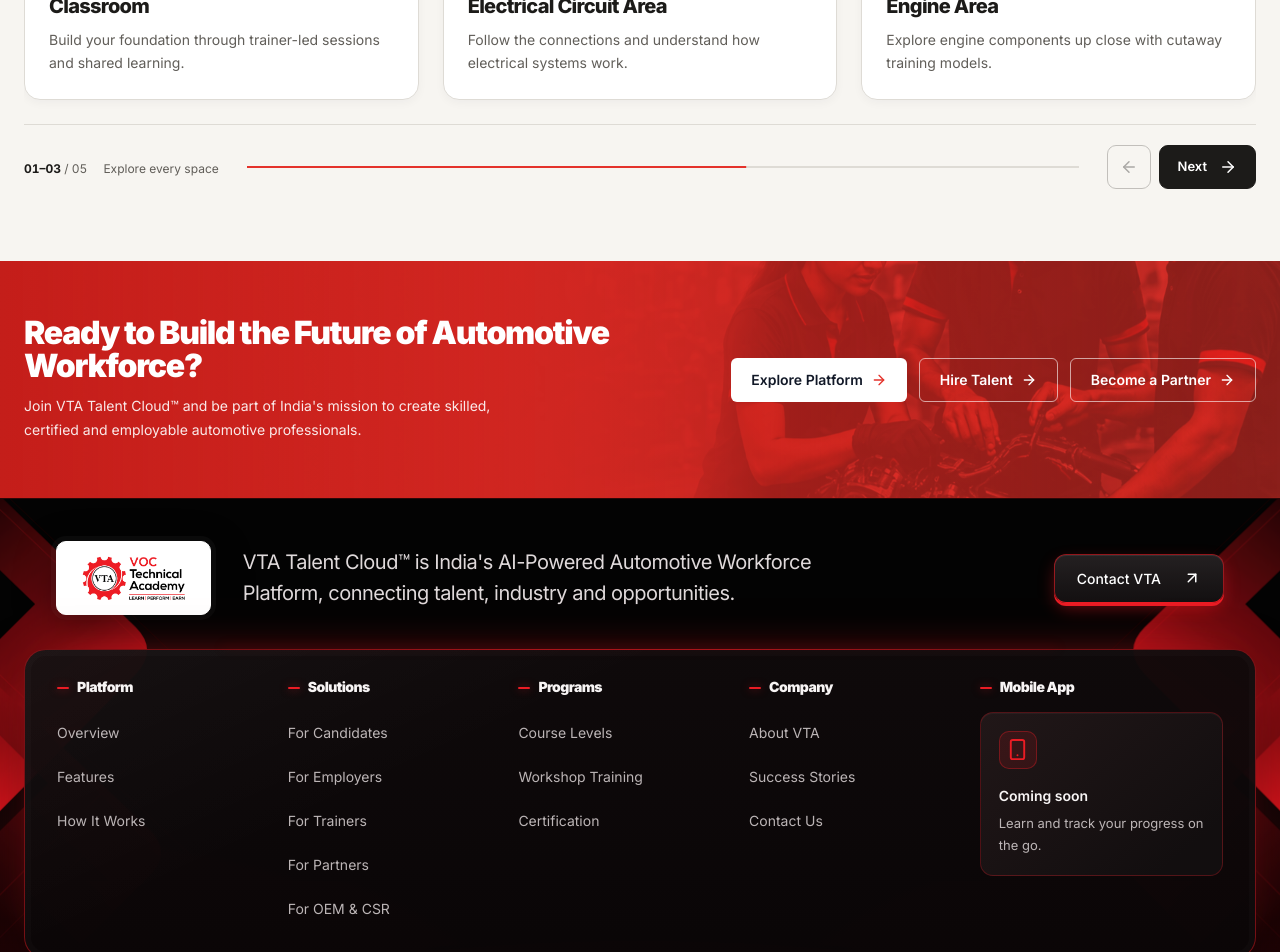
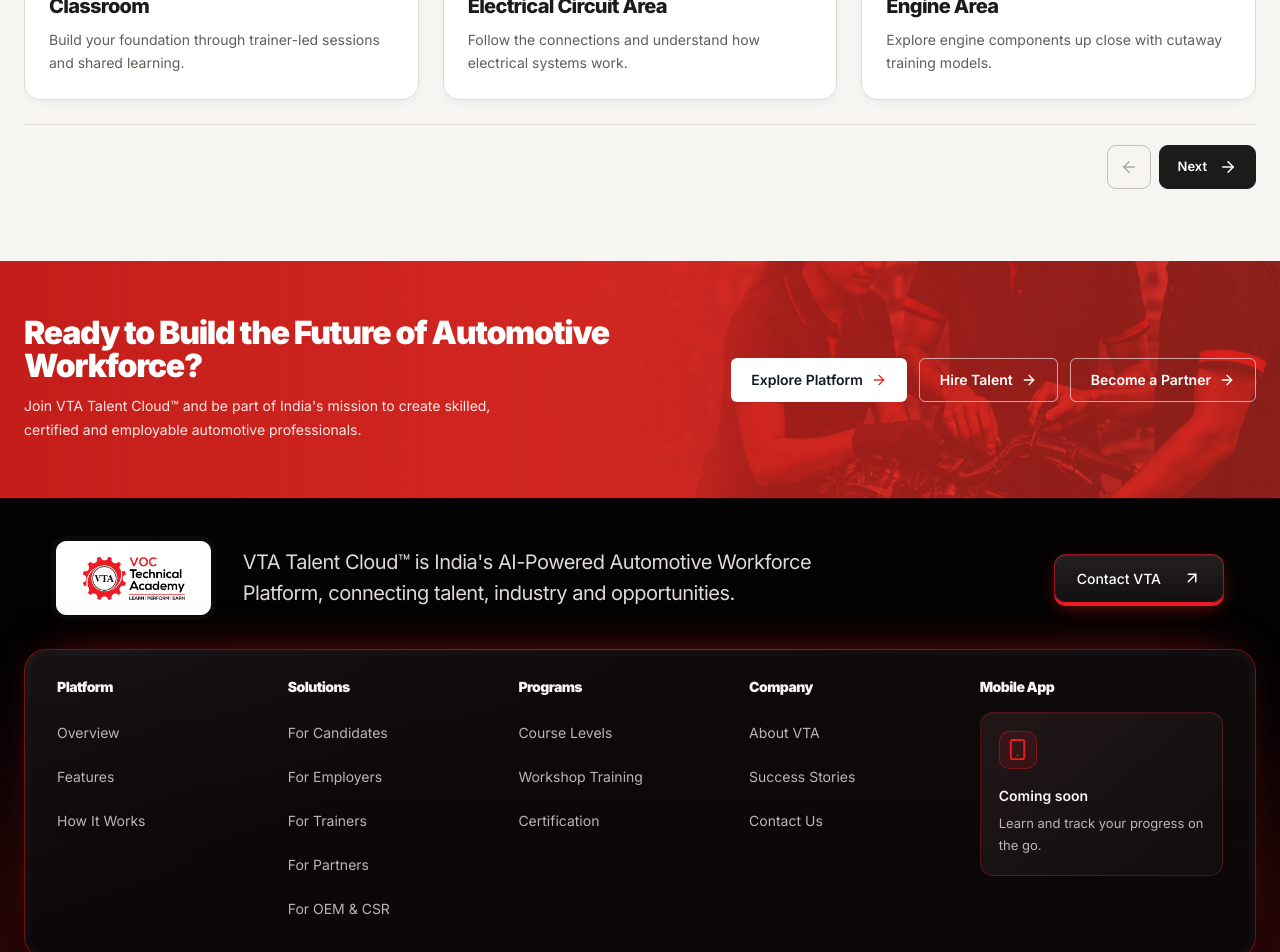
Before and after one commit to Mohammed-razin-cr/vta, a Next.js app: page / in a window 1280 px wide. Shown: the part 4320-5272 px from the top of the page. Built offline with nearby package versions, Linux system fonts and the light colour scheme; no server answers.

Commit message:
Remove gallery status and footer decorations

```diff
--- a/src/components/landing/Facilities/Facilities.jsx
+++ b/src/components/landing/Facilities/Facilities.jsx
@@ -214,17 +214,6 @@
                 </div>
 
                 <div className={styles.footer}>
-                    <div className={styles.status}>
-                        <span className={styles.count} aria-live="polite" aria-atomic="true">
-                            <span className="sr-only">Showing training spaces </span>
-                            <strong>{formatNumber(view.first + 1)}{view.last > view.first && "–" + formatNumber(view.last + 1)}</strong>
-                            <span> / 05</span>
-                        </span>
-                        <span className={styles.browseHint}>Explore every space</span>
-                    </div>
-                    <div className={styles.progress} aria-hidden="true">
-                        <span style={{ transform: "scaleX(" + (view.last + 1) / FACILITIES.length + ")" }} />
-                    </div>
                     <div className={styles.controls}>
                         <button type="button" onClick={() => navigate("previous")} disabled={!view.canPrevious} aria-label="Previous facility" aria-controls="facilities-gallery" className={styles.previous}>
                             <ArrowLeft size={18} aria-hidden="true" />
--- a/src/components/landing/Facilities/Facilities.module.css
+++ b/src/components/landing/Facilities/Facilities.module.css
@@ -140,33 +140,11 @@
 .footer {
   display: flex;
   align-items: center;
-  justify-content: space-between;
+  justify-content: flex-end;
   gap: 16px;
   margin-top: 8px;
   padding-top: 20px;
   border-top: 1px solid var(--gallery-line);
-}
-
-.status { flex-shrink: 0; }
-.count { color: var(--gallery-muted); font-size: 12px; font-variant-numeric: tabular-nums; }
-.count strong { color: var(--gallery-ink); font-weight: 700; }
-.browseHint { display: none; margin-left: 16px; color: var(--gallery-muted); font-size: 12px; }
-
-.progress {
-  display: none;
-  height: 2px;
-  flex: 1;
-  overflow: hidden;
-  background: var(--gallery-line);
-}
-
-.progress > span {
-  display: block;
-  width: 100%;
-  height: 100%;
-  background: var(--brand-red);
-  transform-origin: left;
-  transition: transform 250ms ease;
 }
 
 .controls { display: flex; flex-shrink: 0; align-items: center; gap: 8px; }
@@ -254,9 +232,6 @@
   .section { padding-block: 64px; }
   .container { padding-inline: 24px; }
   .track { grid-auto-columns: calc((100% - 20px) / 2); gap: 20px; }
-  .browseHint { display: inline; }
-  .progress { display: block; }
-  .footer { gap: 28px; }
 }
 
 @media (min-width: 1024px) {
--- a/src/components/landing/Footer/Footer.jsx
+++ b/src/components/landing/Footer/Footer.jsx
@@ -2,39 +2,12 @@
 import { ArrowUpRight, Smartphone } from "lucide-react";
 import { FOOTER_COLUMNS } from "@/lib/constants/landing-data";
 import styles from "./Footer.module.css";
-
-function FooterRibbon({ side }) {
-    const gradientId = "footer-ribbon-" + side;
-    return (
-        <svg className={styles.ribbon + " " + (side === "right" ? styles.ribbonRight : styles.ribbonLeft)} viewBox="0 0 320 620" fill="none" aria-hidden="true" focusable="false">
-            <defs>
-                <linearGradient id={gradientId} x1="14" y1="60" x2="245" y2="366" gradientUnits="userSpaceOnUse">
-                    <stop stopColor="#170304" />
-                    <stop offset=".5" stopColor="#830f14" />
-                    <stop offset=".78" stopColor="var(--footer-red)" />
-                    <stop offset="1" stopColor="#340608" />
-                </linearGradient>
-                <linearGradient id={gradientId + "-fold"} x1="6" y1="454" x2="263" y2="168" gradientUnits="userSpaceOnUse">
-                    <stop stopColor="#170304" />
-                    <stop offset=".52" stopColor="#a31319" />
-                    <stop offset="1" stopColor="var(--footer-red)" />
-                </linearGradient>
-            </defs>
-            <path d="M-81-86 210 196Q234 220 210 246L-58 516-147 418 102 171-126-49Z" fill={"url(#" + gradientId + ")"} />
-            <path d="m-38 163 262 249q26 25 0 51L-23 708-128 603 116 363-128 121Z" fill={"url(#" + gradientId + "-fold)"} opacity=".74" />
-            <path d="M-32-22 255 251M-37 151 282 453M-30 577 215 332" stroke="var(--footer-red)" strokeOpacity=".26" />
-            <path d="m-30-42 288 274M-21 613 265 329" stroke="var(--footer-red)" strokeOpacity=".12" />
-        </svg>
-    );
-}
 
 export function Footer() {
     const year = new Date().getFullYear();
     return (
         <footer id="site-footer" className={styles.footer}>
             <div className={styles.atmosphere} aria-hidden="true">
-                <FooterRibbon side="left" />
-                <FooterRibbon side="right" />
                 <div className={styles.horizon} />
             </div>
 
--- a/src/components/landing/Footer/Footer.module.css
+++ b/src/components/landing/Footer/Footer.module.css
@@ -22,19 +22,6 @@
     radial-gradient(ellipse at 0% 100%, rgb(var(--footer-red-rgb) / 24%), transparent 45%),
     radial-gradient(ellipse at 100% 100%, rgb(var(--footer-red-rgb) / 24%), transparent 45%);
 }
-
-.ribbon {
-  position: absolute;
-  top: -58px;
-  width: clamp(200px, 23vw, 360px);
-  height: auto;
-  opacity: .88;
-  animation: ribbonBreathe 8s ease-in-out infinite alternate;
-  transform-origin: center;
-}
-
-.ribbonLeft { left: -58px; }
-.ribbonRight { right: -58px; transform: scaleX(-1); animation-name: ribbonBreatheRight; }
 
 .horizon {
   position: absolute;
@@ -162,16 +149,6 @@
   letter-spacing: -.01em;
 }
 
-.footer h2::before {
-  content: "";
-  width: 12px;
-  height: 2px;
-  flex: 0 0 12px;
-  border-radius: 999px;
-  background: var(--footer-red);
-  box-shadow: 0 0 8px rgb(var(--footer-red-rgb) / 55%);
-}
-
 .column ul { display: grid; gap: 0; margin: 0; padding: 0; list-style: none; }
 
 .column a {
@@ -253,16 +230,6 @@
   .appCard:hover { border-color: rgb(var(--footer-red-rgb) / 52%); background: linear-gradient(140deg, #271719, #130d0e 85%); }
 }
 
-@keyframes ribbonBreathe {
-  from { transform: translate3d(0, 0, 0) scale(1); filter: saturate(.9); }
-  to { transform: translate3d(0, 8px, 0) scale(1.015); filter: saturate(1.1); }
-}
-
-@keyframes ribbonBreatheRight {
-  from { transform: scaleX(-1) translate3d(0, 0, 0) scale(1); filter: saturate(.9); }
-  to { transform: scaleX(-1) translate3d(0, 8px, 0) scale(1.015); filter: saturate(1.1); }
-}
-
 @keyframes lineGlow {
   from { opacity: .55; filter: brightness(.9); }
   to { opacity: 1; filter: brightness(1.25); }
@@ -276,9 +243,6 @@
   .appCard { display: grid; grid-template-columns: 38px minmax(0, 1fr); column-gap: 14px; align-items: center; }
   .appIcon { grid-row: span 2; margin: 0; }
   .appDescription { margin-top: 2px; }
-  .ribbon { width: 245px; opacity: .66; }
-  .ribbonLeft { left: -110px; }
-  .ribbonRight { right: -110px; }
 }
 
 @media (max-width: 700px) {
@@ -288,9 +252,6 @@
   .navigationPanel { padding: 26px 24px 22px; border-radius: 18px; }
   .navigationGrid { grid-template-columns: repeat(2, minmax(0, 1fr)); gap: 28px 20px; }
   .footer h2 { margin-bottom: 10px; }
-  .ribbon { top: 10px; width: 190px; opacity: .48; }
-  .ribbonLeft { left: -132px; }
-  .ribbonRight { right: -132px; }
   .bottomBar { margin-top: 20px; padding-block: 18px; }
 }
 
@@ -306,7 +267,7 @@
 }
 
 @media (prefers-reduced-motion: reduce) {
-  .ribbon, .navigationPanel::before { animation: none; }
+  .navigationPanel::before { animation: none; }
   .contactLink, .contactLink svg, .column a, .column a::after, .appCard { transition: none; }
   .contactLink:hover svg, .column a:hover, .column a:hover::after { transform: none; }
 }
```
